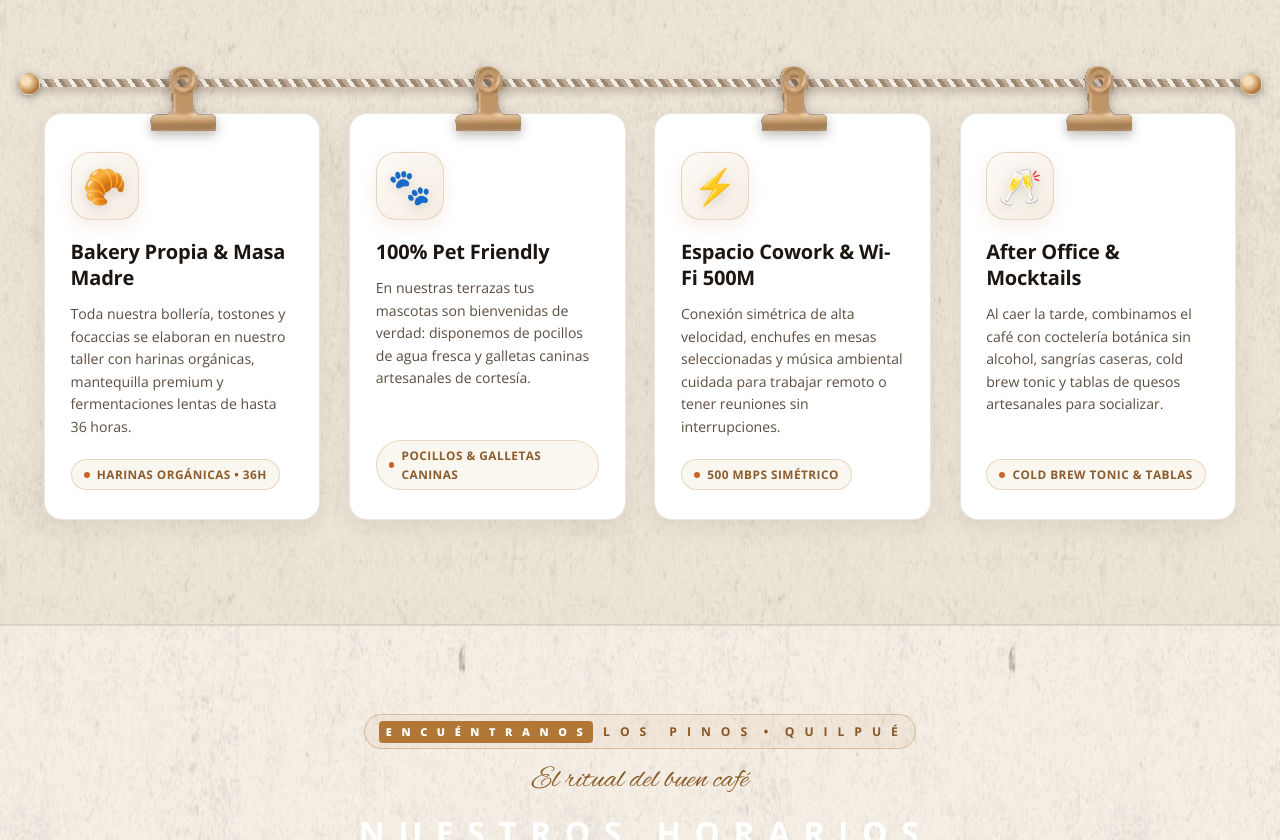
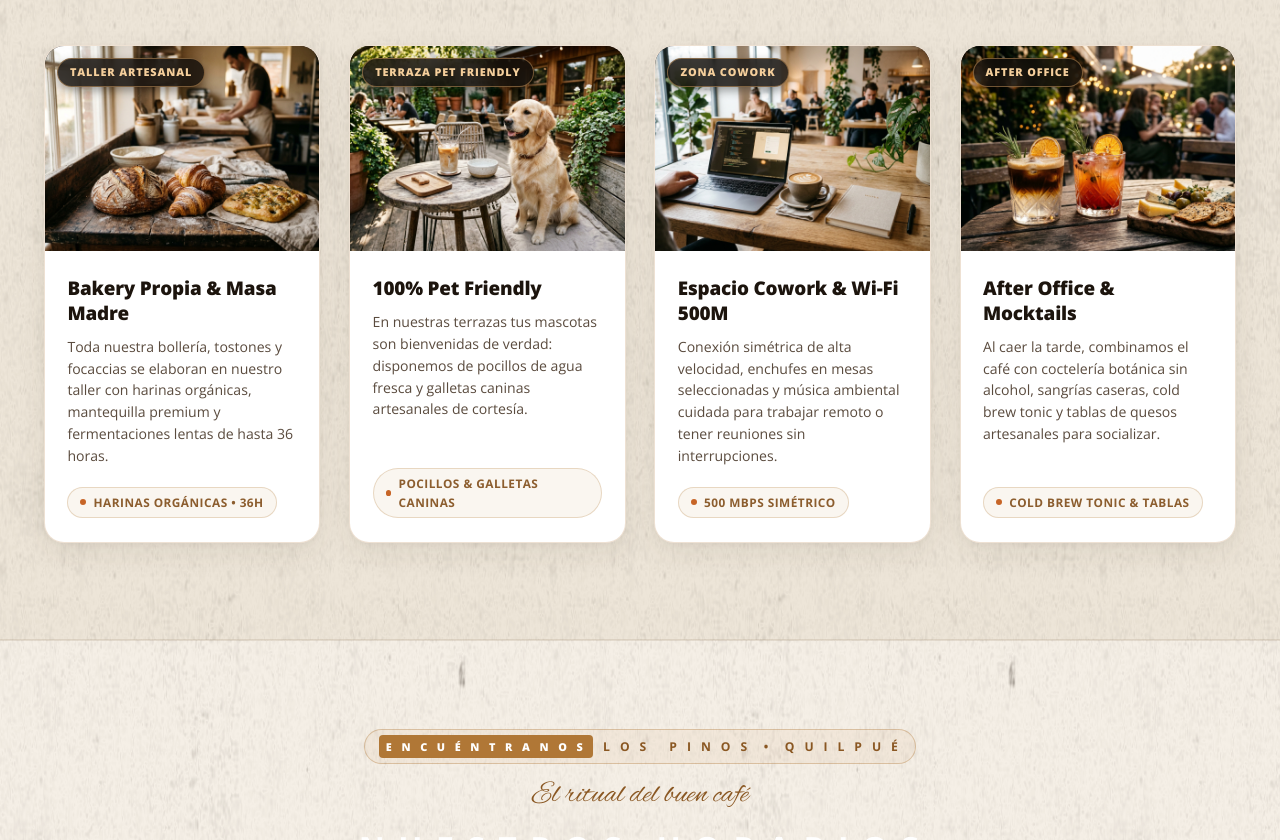
Before and after one commit to Breborn/cafeteria-demo, a plain HTML site: page index.html in a window 1280 px wide. Shown: the part 4530-5370 px from the top of the page. Drawn offline with nearby package versions, Linux system fonts and the light colour scheme; a web font is replaced by a local one.

Commit message:
feat: rediseño editorial de sección Experiencia con fotografía real; eliminación de tendedero, pinzas y emojis

```diff
--- a/index.html
+++ b/index.html
@@ -11,7 +11,7 @@
   <link rel="preconnect" href="https://fonts.gstatic.com" crossorigin>
   <link href="https://fonts.googleapis.com/css2?family=Alex+Brush&family=Great+Vibes&family=Open+Sans:ital,wght@0,300;0,400;0,500;0,600;0,700;0,800;1,400;1,600;1,700&family=Playfair+Display:ital,wght@0,700;0,800;0,900;1,600;1,700;1,900&display=swap" rel="stylesheet">
 
-  <link rel="stylesheet" href="style.css?v=37.0">
+  <link rel="stylesheet" href="style.css?v=38.0">
 </head>
 <body>
 
@@ -916,7 +916,7 @@
     </div>
   </div>
 
-  <!-- Section: Experiencia & Lifestyle -->
+  <!-- Section: Experiencia & Lifestyle Editorial -->
   <section class="section lifestyle-section" id="experiencia">
     <div class="section-container">
       <div class="section-header text-center">
@@ -928,72 +928,67 @@
         <p class="section-desc">Diseñamos cada rincón pensando en la luz natural, la acústica relajante y el confort para compartir o concentrarse con un café de especialidad en mano.</p>
       </div>
 
-      <!-- Tendedero de Experiencias / Hanging Cards con Pinzas (Técnica Pinterest) -->
-      <div class="clothesline-container">
-        <!-- Cuerda tensada horizontal con anclajes -->
-        <div class="clothesline-rope" aria-hidden="true"></div>
-
-        <div class="lifestyle-grid lifestyle-hanging-grid">
+      <!-- Grid Editorial de Experiencias Lifestyle con Fotografía Real -->
+      <div class="lifestyle-editorial-grid">
         <!-- Tarjeta 1: Bakery -->
-          <div class="lifestyle-card hanging-card" >
-            <div class="card-clip-peg" aria-hidden="true">
-              <img src="assets/clip_hanger.png" alt="clip" class="clip-img">
+        <article class="lifestyle-editorial-card">
+          <div class="lifestyle-img-wrap">
+            <img src="assets/lifestyle_bakery.jpg" alt="Bakery Propia y Masa Madre en Magna's Café" loading="lazy">
+            <span class="lifestyle-badge">TALLER ARTESANAL</span>
           </div>
-            <div class="lifestyle-visual-wrap">
-              <span class="lifestyle-icon-emoji">🥐</span>
-            </div>
+          <div class="lifestyle-card-body">
             <h3>Bakery Propia &amp; Masa Madre</h3>
             <p>Toda nuestra bollería, tostones y focaccias se elaboran en nuestro taller con harinas orgánicas, mantequilla premium y fermentaciones lentas de hasta 36 horas.</p>
             <div class="card-micro-pill">
               <span class="pill-dot"></span> Harinas Orgánicas • 36h
             </div>
           </div>
+        </article>
 
         <!-- Tarjeta 2: Pet Friendly -->
-          <div class="lifestyle-card hanging-card" >
-            <div class="card-clip-peg" aria-hidden="true">
-              <img src="assets/clip_hanger.png" alt="clip" class="clip-img">
+        <article class="lifestyle-editorial-card">
+          <div class="lifestyle-img-wrap">
+            <img src="assets/lifestyle_pet.jpg" alt="Cafetería 100% Pet Friendly en Quilpué" loading="lazy">
+            <span class="lifestyle-badge">TERRAZA PET FRIENDLY</span>
           </div>
-            <div class="lifestyle-visual-wrap">
-              <span class="lifestyle-icon-emoji">🐾</span>
-            </div>
+          <div class="lifestyle-card-body">
             <h3>100% Pet Friendly</h3>
             <p>En nuestras terrazas tus mascotas son bienvenidas de verdad: disponemos de pocillos de agua fresca y galletas caninas artesanales de cortesía.</p>
             <div class="card-micro-pill">
               <span class="pill-dot"></span> Pocillos &amp; Galletas Caninas
             </div>
           </div>
+        </article>
 
         <!-- Tarjeta 3: Cowork -->
-          <div class="lifestyle-card hanging-card" >
-            <div class="card-clip-peg" aria-hidden="true">
-              <img src="assets/clip_hanger.png" alt="clip" class="clip-img">
+        <article class="lifestyle-editorial-card">
+          <div class="lifestyle-img-wrap">
+            <img src="assets/lifestyle_cowork.jpg" alt="Espacio Cowork con Wi-Fi 500M simétrico" loading="lazy">
+            <span class="lifestyle-badge">ZONA COWORK</span>
           </div>
-            <div class="lifestyle-visual-wrap">
-              <span class="lifestyle-icon-emoji">⚡</span>
-            </div>
+          <div class="lifestyle-card-body">
             <h3>Espacio Cowork &amp; Wi-Fi 500M</h3>
             <p>Conexión simétrica de alta velocidad, enchufes en mesas seleccionadas y música ambiental cuidada para trabajar remoto o tener reuniones sin interrupciones.</p>
             <div class="card-micro-pill">
               <span class="pill-dot"></span> 500 Mbps Simétrico
             </div>
           </div>
+        </article>
 
         <!-- Tarjeta 4: After Office & Mocktails -->
-          <div class="lifestyle-card hanging-card" >
-            <div class="card-clip-peg" aria-hidden="true">
-              <img src="assets/clip_hanger.png" alt="clip" class="clip-img">
+        <article class="lifestyle-editorial-card">
+          <div class="lifestyle-img-wrap">
+            <img src="assets/lifestyle_afteroffice.jpg" alt="After Office, Mocktails y Tablas" loading="lazy">
+            <span class="lifestyle-badge">AFTER OFFICE</span>
           </div>
-            <div class="lifestyle-visual-wrap">
-              <span class="lifestyle-icon-emoji">🥂</span>
-            </div>
+          <div class="lifestyle-card-body">
             <h3>After Office &amp; Mocktails</h3>
             <p>Al caer la tarde, combinamos el café con coctelería botánica sin alcohol, sangrías caseras, cold brew tonic y tablas de quesos artesanales para socializar.</p>
             <div class="card-micro-pill">
               <span class="pill-dot"></span> Cold Brew Tonic &amp; Tablas
             </div>
           </div>
-        </div>
+        </article>
       </div>
     </div>
   </section>
--- a/style.css
+++ b/style.css
@@ -1862,7 +1862,7 @@ button, input, select {
 }
 
 
-/* ================= LIFESTYLE & EXPERIENCIA (TENDEDERO CON CLIPS EXACTOS DE PINTEREST) ================= */
+/* ================= LIFESTYLE & EXPERIENCIA (EDITORIAL CON FOTOGRAFÍA REAL) ================= */
 .lifestyle-section {
   background-color: var(--bg-surface);
   background-image: url('assets/texture_distressed_sand.png');
@@ -1870,163 +1870,99 @@ button, input, select {
   background-size: 550px auto;
   border-top: 1px solid var(--border-subtle);
   border-bottom: 1px solid var(--border-subtle);
-  padding: 5.5rem 0 6.5rem 0 !important;
+  padding: 5rem 0 6rem 0 !important;
   position: relative;
-  overflow: visible !important;
-}
-
-.lifestyle-section .section-container {
-  overflow: visible !important;
-}
-
-.clothesline-container {
-  position: relative;
-  padding-top: 50px;
-  width: 100%;
-  overflow: visible !important;
-}
-
-/* Cuerda horizontal trenzada estilo tendedero */
-.clothesline-rope {
-  position: absolute;
-  top: 26px; /* Altura perfecta que coincide con el cuello del clip */
-  left: -20px;
-  right: -20px;
-  height: 8px;
-  background: repeating-linear-gradient(
-    55deg,
-    #baa793 0px,
-    #baa793 4px,
-    #f2ece3 4px,
-    #f2ece3 8px,
-    #9c8770 8px,
-    #9c8770 12px
-  );
-  border-radius: 4px;
-  box-shadow: 0 4px 10px rgba(50, 35, 20, 0.28);
-  z-index: 2;
-  animation: none !important;
-}
-
-/* Anclajes metálicos dorados en los extremos */
-.clothesline-rope::before,
-.clothesline-rope::after {
-  content: '';
-  position: absolute;
-  top: -6px;
-  width: 20px;
-  height: 20px;
-  background: radial-gradient(circle at 35% 35%, #f6dfb8 20%, #b07736 70%, #684218 100%);
-  border-radius: 50%;
-  box-shadow: 0 2px 8px rgba(0, 0, 0, 0.35);
-  border: 1px solid rgba(255, 255, 255, 0.4);
-}
-.clothesline-rope::before { left: -6px; }
-.clothesline-rope::after { right: -6px; }
-
-/* Grid de Tarjetas Colgadas Estáticas */
-.lifestyle-hanging-grid {
+}
+
+.lifestyle-editorial-grid {
   display: grid;
   grid-template-columns: repeat(4, 1fr) !important;
   gap: 1.8rem !important;
+  margin-top: 3.2rem !important;
   position: relative;
-  z-index: 3;
-  overflow: visible !important;
-}
-
-/* Tarjeta colgada estática */
-.hanging-card {
+  z-index: 2;
+}
+
+.lifestyle-editorial-card {
   background: #ffffff !important;
-  border: 1.5px solid rgba(176, 119, 54, 0.22) !important;
-  border-radius: 18px !important;
-  padding: 2.4rem 1.6rem 1.8rem 1.6rem !important;
-  position: relative !important;
-  box-shadow: 0 14px 35px rgba(60, 45, 30, 0.08), 0 3px 10px rgba(60, 45, 30, 0.04) !important;
+  border: 1px solid rgba(176, 119, 54, 0.22) !important;
+  border-radius: 20px !important;
+  overflow: hidden !important;
+  box-shadow: 0 10px 30px rgba(60, 45, 30, 0.08), 0 2px 6px rgba(0, 0, 0, 0.04) !important;
   display: flex !important;
   flex-direction: column !important;
   text-align: left !important;
-  transform: none !important;
-  animation: none !important;
-  overflow: visible !important;
-  transition: transform 0.3s ease, box-shadow 0.3s ease, border-color 0.3s ease !important;
-}
-
-/* Hover suave y elegante */
-.hanging-card:hover {
+  transition: transform 0.4s cubic-bezier(0.16, 1, 0.3, 1), box-shadow 0.4s ease, border-color 0.4s ease !important;
+}
+
+.lifestyle-editorial-card:hover {
   transform: translateY(-6px) !important;
-  box-shadow: 0 22px 48px rgba(156, 108, 65, 0.22), 0 6px 18px rgba(0, 0, 0, 0.06) !important;
-  border-color: rgba(176, 119, 54, 0.60) !important;
-  z-index: 10 !important;
-}
-
-/* Clip bulldog beige exacto de Pinterest sujetando la cuerda y la tarjeta */
-.card-clip-peg {
-  position: absolute;
-  top: -50px; /* Hace que el cuello coincida con la cuerda a 26px y la mordaza muerda la tarjeta */
-  left: 50%;
-  transform: translateX(-50%);
-  width: 68px;
-  height: 68px;
-  z-index: 6;
-  pointer-events: none;
-  filter: drop-shadow(0 4px 6px rgba(40, 25, 12, 0.32));
-  transition: transform 0.3s ease;
-}
-
-.hanging-card:hover .card-clip-peg {
-  transform: translateX(-50%) translateY(-2px);
-}
-
-.clip-img {
+  box-shadow: 0 20px 45px rgba(60, 45, 30, 0.16), 0 0 15px rgba(212, 163, 115, 0.25) !important;
+  border-color: rgba(176, 119, 54, 0.55) !important;
+}
+
+.lifestyle-img-wrap {
+  position: relative;
+  width: 100%;
+  height: 205px;
+  overflow: hidden;
+  background: #251c15;
+}
+
+.lifestyle-img-wrap img {
   width: 100%;
   height: 100%;
-  object-fit: contain;
+  object-fit: cover;
+  object-position: center;
   display: block;
-}
-
-/* Contenedor visual del icono táctil */
-.lifestyle-visual-wrap {
-  width: 68px;
-  height: 68px;
-  border-radius: 20px;
-  background: linear-gradient(135deg, #fdfaf6 0%, #f4ede3 100%);
-  border: 1.5px solid rgba(176, 119, 54, 0.25);
-  display: flex;
-  align-items: center;
-  justify-content: center;
-  margin-bottom: 1.2rem;
-  box-shadow: 0 6px 18px rgba(176, 119, 54, 0.12);
-  transition: transform 0.3s ease, box-shadow 0.3s ease;
-}
-
-.hanging-card:hover .lifestyle-visual-wrap {
-  transform: scale(1.08);
-  box-shadow: 0 8px 22px rgba(176, 119, 54, 0.20);
-}
-
-.lifestyle-icon-emoji {
-  font-size: 2.2rem;
-  line-height: 1;
-  display: inline-block;
-  filter: drop-shadow(0 3px 6px rgba(60, 40, 20, 0.15));
-}
-
-.hanging-card h3 {
+  transition: transform 0.6s cubic-bezier(0.16, 1, 0.3, 1);
+}
+
+.lifestyle-editorial-card:hover .lifestyle-img-wrap img {
+  transform: scale(1.06);
+}
+
+.lifestyle-badge {
+  position: absolute;
+  top: 12px;
+  left: 12px;
+  background: rgba(18, 14, 10, 0.82);
+  backdrop-filter: blur(8px);
+  border: 1px solid rgba(223, 169, 104, 0.45);
+  color: #f5cf9c;
   font-family: 'Open Sans', sans-serif !important;
-  font-size: 1.25rem !important;
-  font-weight: 700 !important;
-  color: #1d1510 !important;
-  margin-bottom: 0.75rem !important;
+  font-size: 0.68rem;
+  font-weight: 800;
+  letter-spacing: 0.08em;
+  padding: 0.3rem 0.75rem;
+  border-radius: 999px;
+  text-transform: uppercase;
+  box-shadow: 0 4px 10px rgba(0, 0, 0, 0.35);
+}
+
+.lifestyle-card-body {
+  padding: 1.6rem 1.4rem 1.5rem 1.4rem;
+  display: flex;
+  flex-direction: column;
+  flex-grow: 1;
+}
+
+.lifestyle-card-body h3 {
+  font-family: 'Open Sans', sans-serif !important;
+  font-size: 1.18rem !important;
+  font-weight: 800 !important;
+  color: #1c140d !important;
+  margin-bottom: 0.65rem !important;
   line-height: 1.3 !important;
 }
 
-.hanging-card p {
+.lifestyle-card-body p {
   font-family: 'Open Sans', sans-serif !important;
   font-size: 0.88rem !important;
-  color: #5c4c40 !important;
-  line-height: 1.6 !important;
+  color: #5a4b3e !important;
+  line-height: 1.55 !important;
   flex-grow: 1 !important;
-  margin-bottom: 1.3rem !important;
+  margin-bottom: 1.25rem !important;
 }
 
 /* Micro pill informativa al pie de la tarjeta */
@@ -2045,6 +1981,7 @@ button, input, select {
   width: fit-content;
   letter-spacing: 0.04em;
   text-transform: uppercase;
+  margin-top: auto;
 }
 
 .pill-dot {
@@ -2055,21 +1992,22 @@ button, input, select {
   display: inline-block;
 }
 
-/* Responsividad para móviles y tablets */
+/* Responsividad Lifestyle */
 @media (max-width: 1024px) {
-  .lifestyle-hanging-grid {
+  .lifestyle-editorial-grid {
     grid-template-columns: repeat(2, 1fr) !important;
-    gap: 5.5rem 1.8rem !important;
+    gap: 1.6rem !important;
   }
 }
 
 @media (max-width: 640px) {
-  .lifestyle-hanging-grid {
+  .lifestyle-editorial-grid {
     grid-template-columns: 1fr !important;
-    gap: 5.5rem !important;
-  }
-  .clothesline-rope {
-    display: none; /* En 1 columna vertical se preserva el clip en cada tarjeta */
+    gap: 1.4rem !important;
+    margin-top: 2rem !important;
+  }
+  .lifestyle-img-wrap {
+    height: 195px;
   }
 }
 
```
Also changed, not shown: assets/lifestyle_afteroffice.jpg (added), assets/lifestyle_bakery.jpg (added), assets/lifestyle_cowork.jpg (added), assets/lifestyle_pet.jpg (added). Lines whose indentation alone changed are shown as unchanged.
